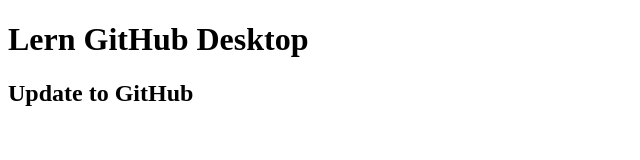
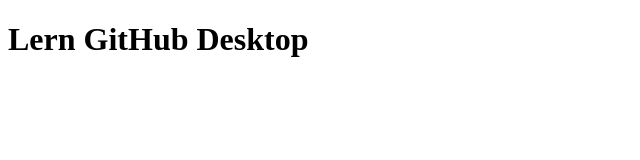
Before and after one commit to Pat2480/Devops2-Pat, a plain HTML site: page index.html in a window 1280 px wide. Shown: the whole page, without its empty margins (0-640 px from the left). Drawn offline with Linux system fonts and the light colour scheme.

Commit message:
Revert "Update h2 in index.html"
This reverts commit 90acab7c4a98c90f56e006995c73cfd4eec9147b.

```diff
--- a/index.html
+++ b/index.html
@@ -11,7 +11,6 @@
 <body>
 
     <h1>Lern GitHub Desktop</h1>
-    <h2>Update to GitHub</h2>
 
 </body>
 
```
